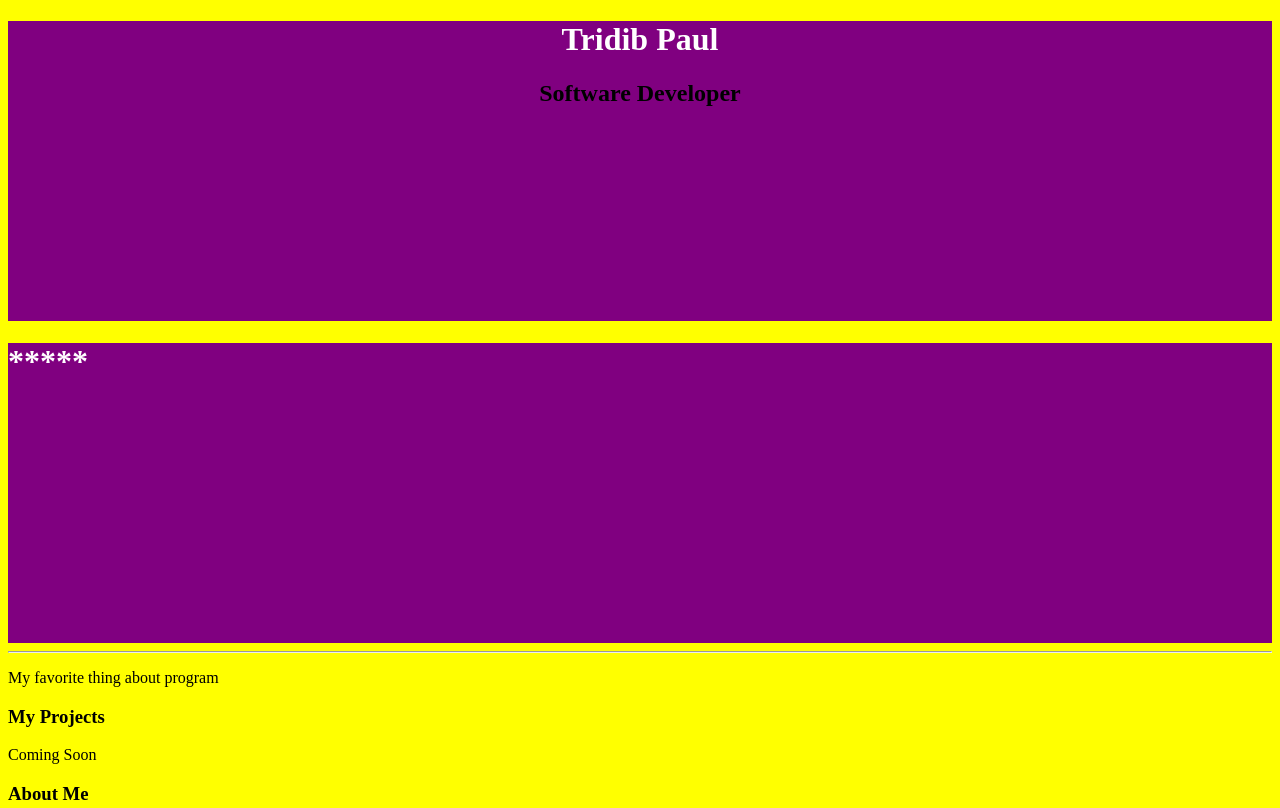
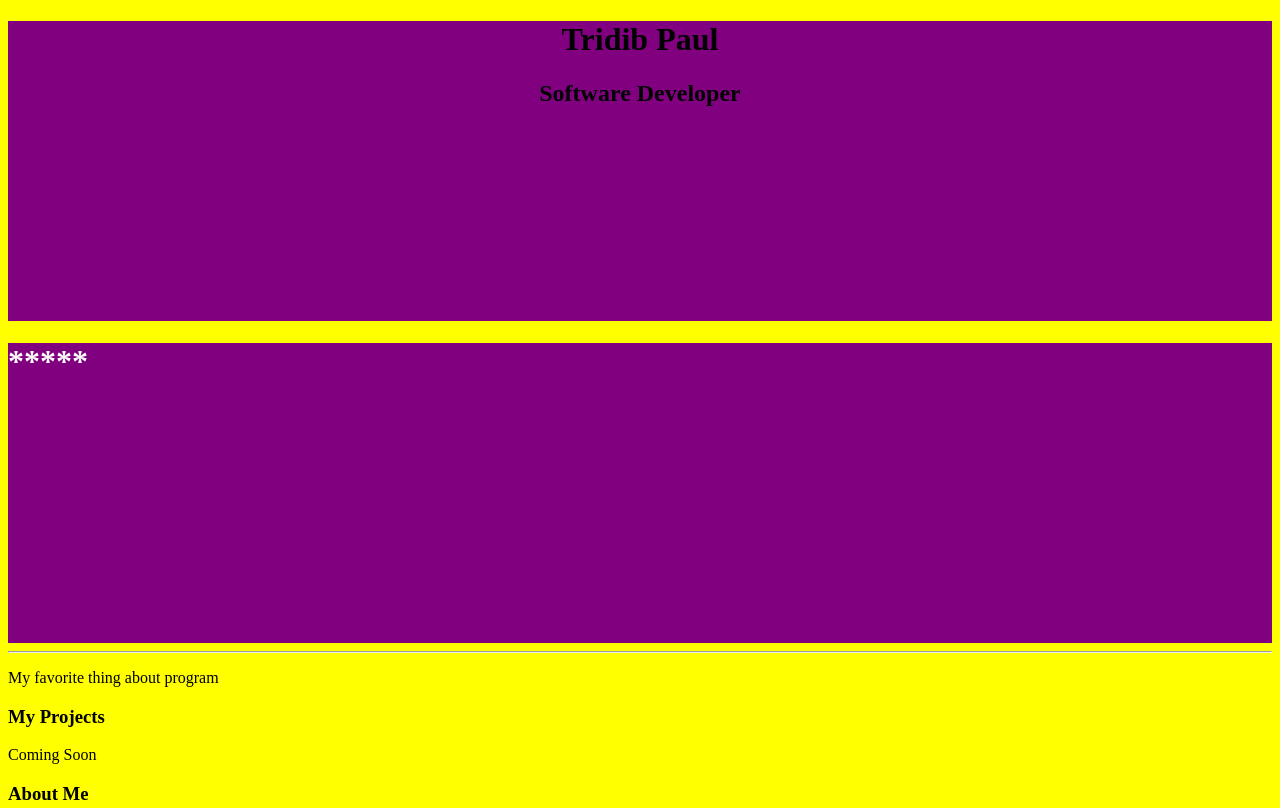
Before and after one commit to Tridib-Github22/my-first-repo1, a plain HTML site: page index.html in a window 1280 px wide. Shown: the top 808 px of the page. Drawn offline with Linux system fonts and the light colour scheme.

Commit message:
CSS version-3

```diff
--- a/index.html
+++ b/index.html
@@ -35,7 +35,7 @@
 		  - Add another H3 that contains "Contact Me," a paragraph tag containing your email, and a paragraph tag containing your phone number (these can be fake!).
 	 -->
     <div align="center">
-      <h1 class="black-texte">Tridib Paul</h1>
+      <h1 class="black-text">Tridib Paul</h1>
       <h2>Software Developer</h2>
       </div>
     <div id="blue-border">
```
